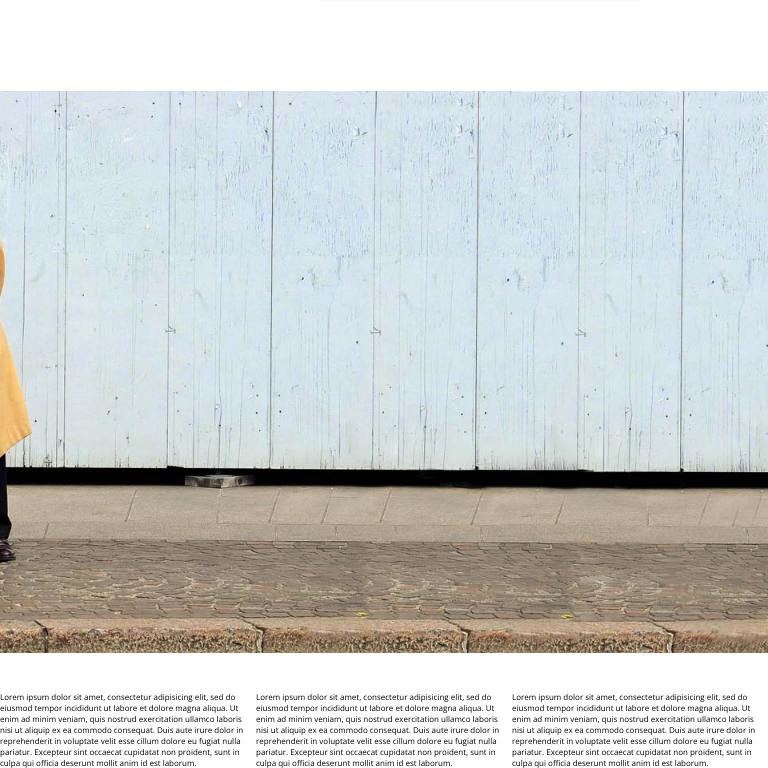
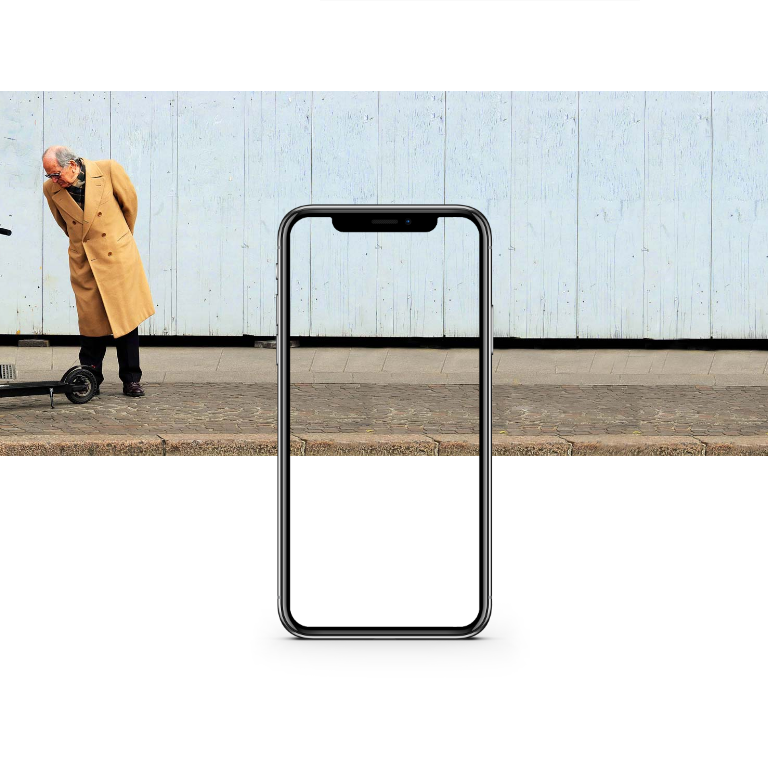
Before and after one commit to Simone-Tarantino/html-css-helbiz, a plain HTML site: page index.html in a window 768 px wide. Shown: the part 1151-1919 px from the top of the page. After the commit the page ends 1847 px from the top, so only its background shows below. Drawn offline with nearby package versions, Linux system fonts and the light colour scheme.

Commit message:
Zona con background + 3 col completa + responsive

```diff
--- a/css/style.css
+++ b/css/style.css
@@ -138,12 +138,31 @@ header {
   background-position: top;
   background-repeat: no-repeat;
   background-size: 2000px;
+  font-size: 2em;
+}
+.col_padding_top_1 {
+  padding: 620px 0 0 10px;
 }
 
-.padding_col_top {
-  padding-top: 600px;
+.col_padding_top_2 {
+  padding-top: 220px;
 }
 
+.col_padding_top_3 {
+  padding: 620px 0 0 70px;
+}
+
+.background_img_long .container .col-lg-4 h2 {
+  font-size: 3.6rem;
+}
+
+.iphone_img {
+  height: 630px;
+}
+
+.col_lg_padding_top_3 h4 {
+  margin-bottom: 10px;
+}
 
 /* visualizzazione media / MD */
 
@@ -172,6 +191,27 @@ header {
 
   .veichle_col {
     font-size: 1.8em;
+  }
+
+  /* sezione iphone */
+
+  .background_img_long {
+    background-size: 1500px;
+  }
+
+  .col_padding_top_1 {
+    display: none;
+  }
+  .col_padding_top_2 {
+    padding-top: 100px;
+    text-align: center;
+  }
+  .col_padding_top_3 {
+    display: none;
+  }
+
+  .iphone_img {
+    height: 550px;
   }
 }
 
@@ -216,4 +256,25 @@ header {
     margin-left: 0px;
   }
 
+  /* sezione iphone */
+
+  .background_img_long {
+    background-size: 1300px;
+  }
+
+  .iphone_img {
+    height: 500px;
+  }
+
+  .col_padding_top_1 {
+    display: none;
+  }
+  .col_padding_top_2 {
+    padding-top: 100px;
+    text-align: center;
+  }
+  .col_padding_top_3 {
+    display: none;
+  }
+
 }
--- a/index.html
+++ b/index.html
@@ -82,14 +82,15 @@
       <!-- sezione iphone -->
     </section>
       <div class="container-fluid background_img_long">
-        <div class="container padding_col_top">
-          <div class="col-lg-4">
-            Lorem ipsum dolor sit amet, consectetur adipisicing elit, sed do eiusmod tempor incididunt ut labore et dolore magna aliqua. Ut enim ad minim veniam, quis nostrud exercitation ullamco laboris nisi ut aliquip ex ea commodo consequat. Duis aute irure dolor in reprehenderit in voluptate velit esse cillum dolore eu fugiat nulla pariatur. Excepteur sint occaecat cupidatat non proident, sunt in culpa qui officia deserunt mollit anim id est laborum.
+        <div class="container">
+          <div class="col-lg-4 col_padding_top_1">
+            <h2>How does Helbiz work?</h2>
           </div>
-          <div class="col-lg-4">
-            Lorem ipsum dolor sit amet, consectetur adipisicing elit, sed do eiusmod tempor incididunt ut labore et dolore magna aliqua. Ut enim ad minim veniam, quis nostrud exercitation ullamco laboris nisi ut aliquip ex ea commodo consequat. Duis aute irure dolor in reprehenderit in voluptate velit esse cillum dolore eu fugiat nulla pariatur. Excepteur sint occaecat cupidatat non proident, sunt in culpa qui officia deserunt mollit anim id est laborum.
-          </div><div class="col-lg-4">
-            Lorem ipsum dolor sit amet, consectetur adipisicing elit, sed do eiusmod tempor incididunt ut labore et dolore magna aliqua. Ut enim ad minim veniam, quis nostrud exercitation ullamco laboris nisi ut aliquip ex ea commodo consequat. Duis aute irure dolor in reprehenderit in voluptate velit esse cillum dolore eu fugiat nulla pariatur. Excepteur sint occaecat cupidatat non proident, sunt in culpa qui officia deserunt mollit anim id est laborum.
+          <div class="col-lg-4 col-md-12 col-xs-12 col_padding_top_2">
+            <img class="iphone_img" src="img/iphone.png" alt="iphone">
+          </div><div class="col-lg-4 col_padding_top_3">
+            <h4>Step 1</h4>
+            <p>Browse vehicles near you</p>
           </div>
         </div>
       </div>
```
